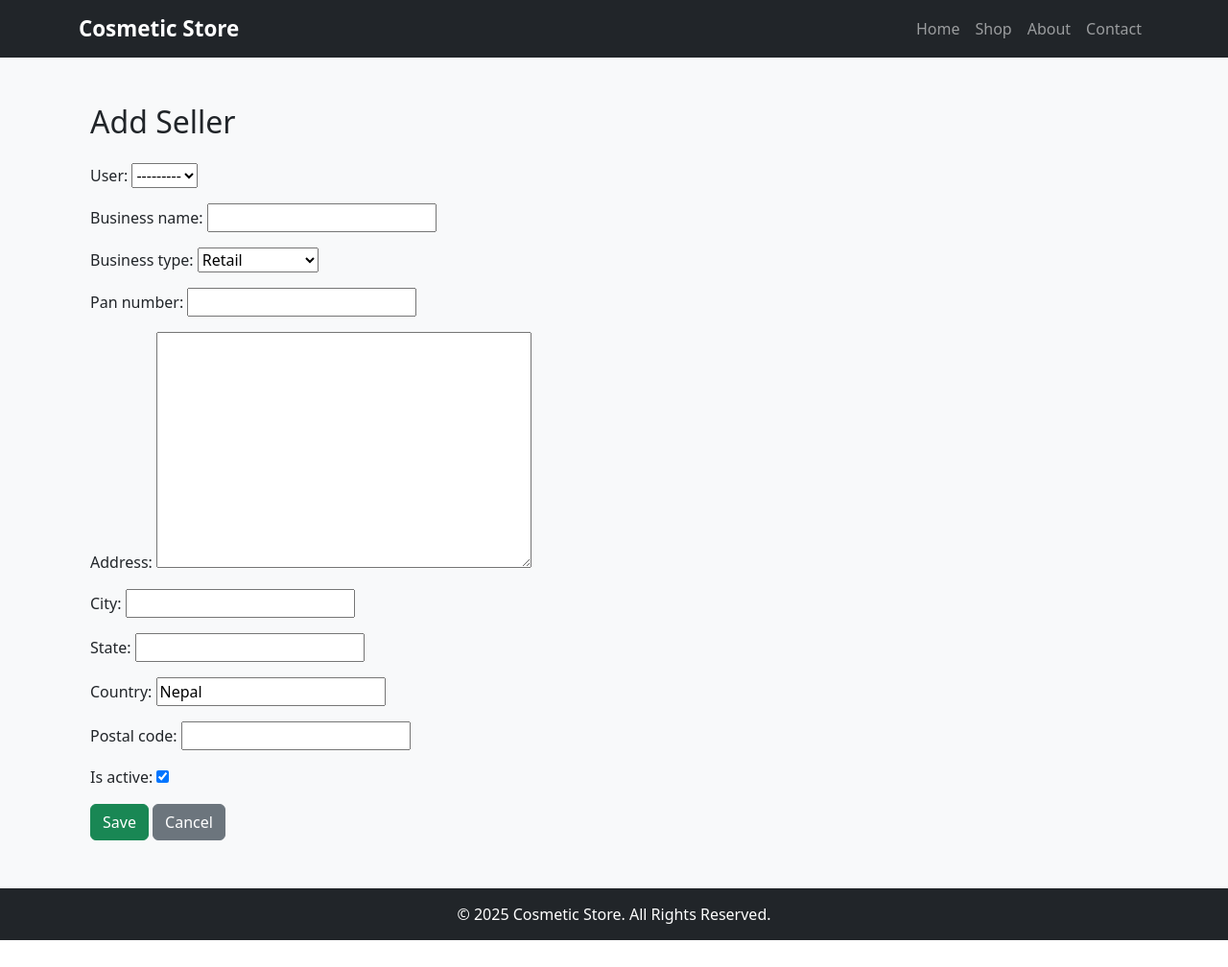
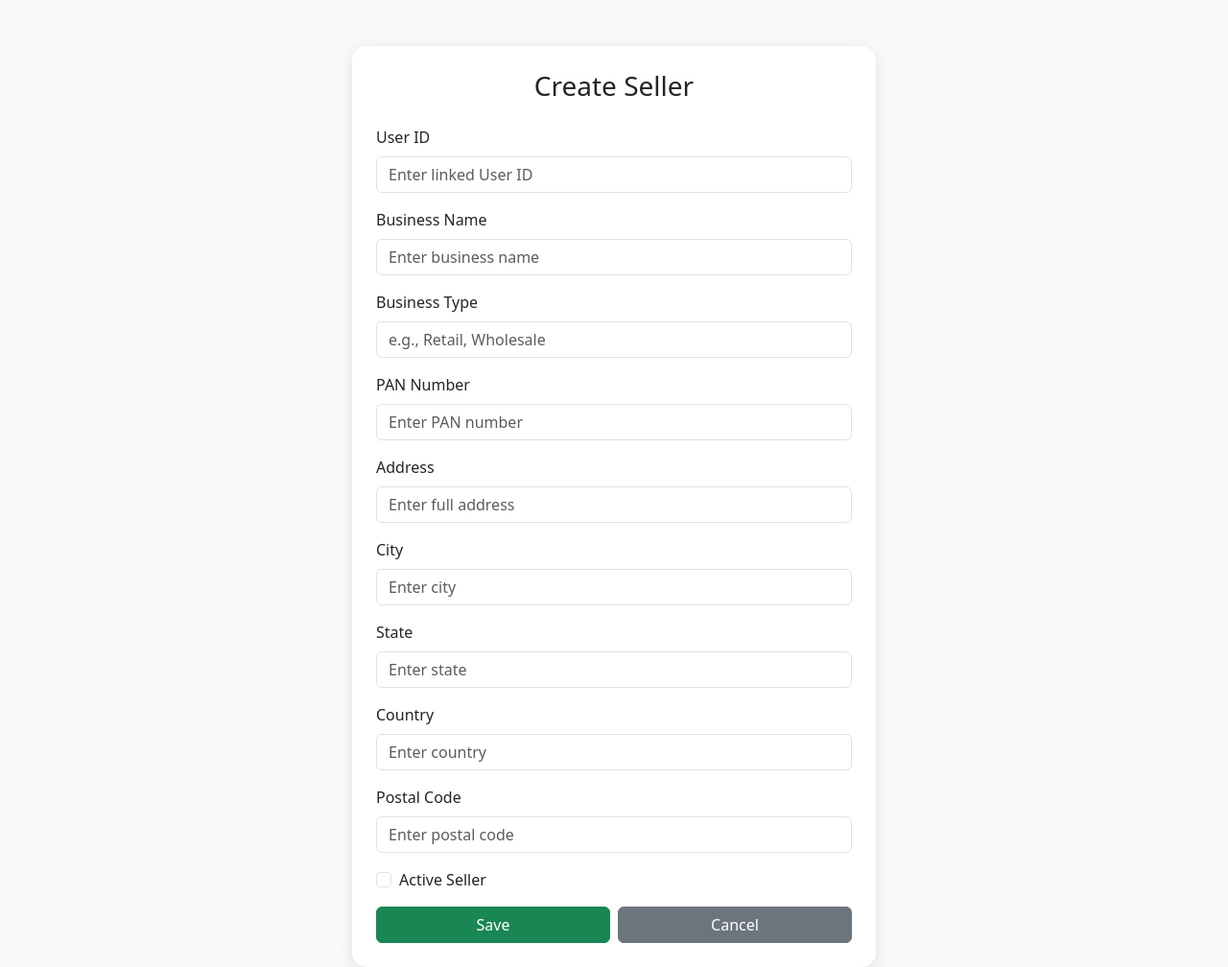
Before and after one commit to Sumi2058/elite_cosmetics, a Django app: page /sellers/create/ in a window 1280 px wide. Shown: the whole page at 96% size. Before the commit the page ends 980 px from the top, so only its background shows below. Run offline with Django 5.2, Linux system fonts and the light colour scheme; data comes from the database, SQL or seed files in the repository.

Commit message:
seller form updated

```diff
--- a/sellers/templates/seller_form.html
+++ b/sellers/templates/seller_form.html
@@ -1,16 +1,106 @@
-{% extends "base.html" %}
+<!DOCTYPE html>
+<html>
+<head>
+    <title>Create Seller</title>
+    <link href="https://cdn.jsdelivr.net/npm/bootstrap@5.3.3/dist/css/bootstrap.min.css" rel="stylesheet">
+    <script src="https://cdn.jsdelivr.net/npm/bootstrap@5.3.3/dist/js/bootstrap.bundle.min.js"></script>
+    <style>
+        body {
+            background: #f8f9fa;
+        }
+        .seller-card {
+            background: #fff;
+            padding: 25px;
+            border-radius: 15px;
+            box-shadow: 0px 4px 15px rgba(0,0,0,0.1);
+        }
+    </style>
+</head>
+<body>
+    <div class="container mt-5">
+        <div class="row justify-content-center">
+            <div class="col-md-6">
+                <div class="seller-card">
+                    <h3 class="text-center mb-4">Create Seller</h3>
 
-{% block title %}{{ title }}{% endblock %}
+                    {% if messages %}
+                        {% for message in messages %}
+                            <div class="alert alert-{{ message.tags }}">{{ message }}</div>
+                        {% endfor %}
+                    {% endif %}
 
-{% block content %}
-<div class="container mt-4">
-    <h2 class="mb-4">{{ title }}</h2>
+                    <form method="post" novalidate>
+                        {% csrf_token %}
 
-    <form method="post">
-        {% csrf_token %}
-        {{ form.as_p }}
-        <button type="submit" class="btn btn-success">Save</button>
-        <a href="{% url 'seller_list' %}" class="btn btn-secondary">Cancel</a>
-    </form>
-</div>
-{% endblock %}
+                        <!-- User ID -->
+                        <div class="mb-3">
+                            <label for="user" class="form-label">User ID</label>
+                            <input type="number" name="user" id="user" class="form-control" placeholder="Enter linked User ID" required>
+                        </div>
+
+                        <!-- Business Name -->
+                        <div class="mb-3">
+                            <label for="business_name" class="form-label">Business Name</label>
+                            <input type="text" name="business_name" id="business_name" class="form-control" placeholder="Enter business name" required>
+                        </div>
+
+                        <!-- Business Type -->
+                        <div class="mb-3">
+                            <label for="business_type" class="form-label">Business Type</label>
+                            <input type="text" name="business_type" id="business_type" class="form-control" placeholder="e.g., Retail, Wholesale" required>
+                        </div>
+
+                        <!-- PAN Number -->
+                        <div class="mb-3">
+                            <label for="pan_number" class="form-label">PAN Number</label>
+                            <input type="text" name="pan_number" id="pan_number" class="form-control" placeholder="Enter PAN number" required>
+                        </div>
+
+                        <!-- Address -->
+                        <div class="mb-3">
+                            <label for="address" class="form-label">Address</label>
+                            <input type="text" name="address" id="address" class="form-control" placeholder="Enter full address" required>
+                        </div>
+
+                        <!-- City -->
+                        <div class="mb-3">
+                            <label for="city" class="form-label">City</label>
+                            <input type="text" name="city" id="city" class="form-control" placeholder="Enter city" required>
+                        </div>
+
+                        <!-- State -->
+                        <div class="mb-3">
+                            <label for="state" class="form-label">State</label>
+                            <input type="text" name="state" id="state" class="form-control" placeholder="Enter state" required>
+                        </div>
+
+                        <!-- Country -->
+                        <div class="mb-3">
+                            <label for="country" class="form-label">Country</label>
+                            <input type="text" name="country" id="country" class="form-control" placeholder="Enter country" required>
+                        </div>
+
+                        <!-- Postal Code -->
+                        <div class="mb-3">
+                            <label for="postal_code" class="form-label">Postal Code</label>
+                            <input type="text" name="postal_code" id="postal_code" class="form-control" placeholder="Enter postal code" required>
+                        </div>
+
+                        <!-- Active Checkbox -->
+                        <div class="form-check mb-3">
+                            <input type="checkbox" name="is_active" id="is_active" class="form-check-input">
+                            <label for="is_active" class="form-check-label">Active Seller</label>
+                        </div>
+
+                        <!-- Buttons -->
+                        <div class="d-flex gap-2">
+                            <button type="submit" class="btn btn-success w-50">Save</button>
+                            <a href="{% url 'seller_list' %}" class="btn btn-secondary w-50">Cancel</a>
+                        </div>
+                    </form>
+                </div>
+            </div>
+        </div>
+    </div>
+</body>
+</html>
```
Also changed, not shown: sellers/templates/login.html (added, +9 -0 lines), sellers/templates/seller_sign.html (added, +9 -0 lines).
